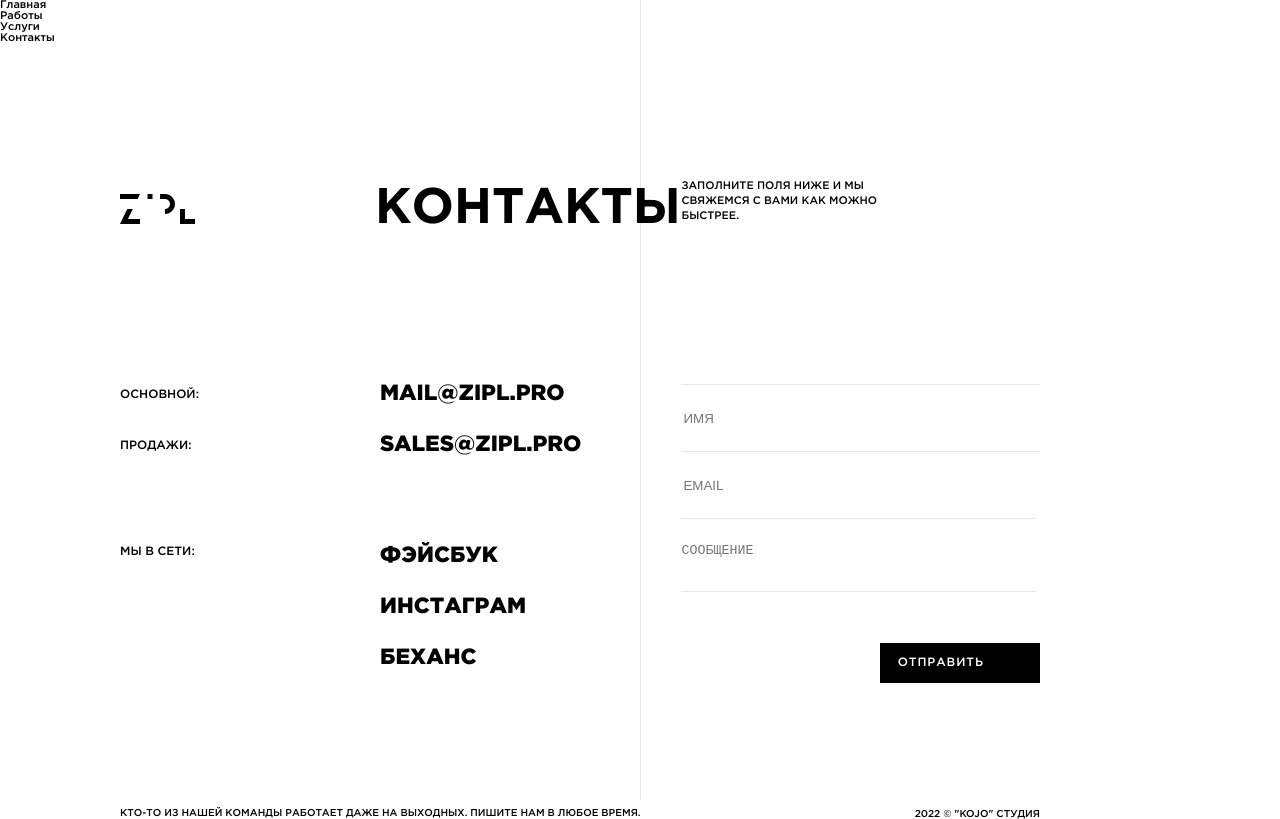
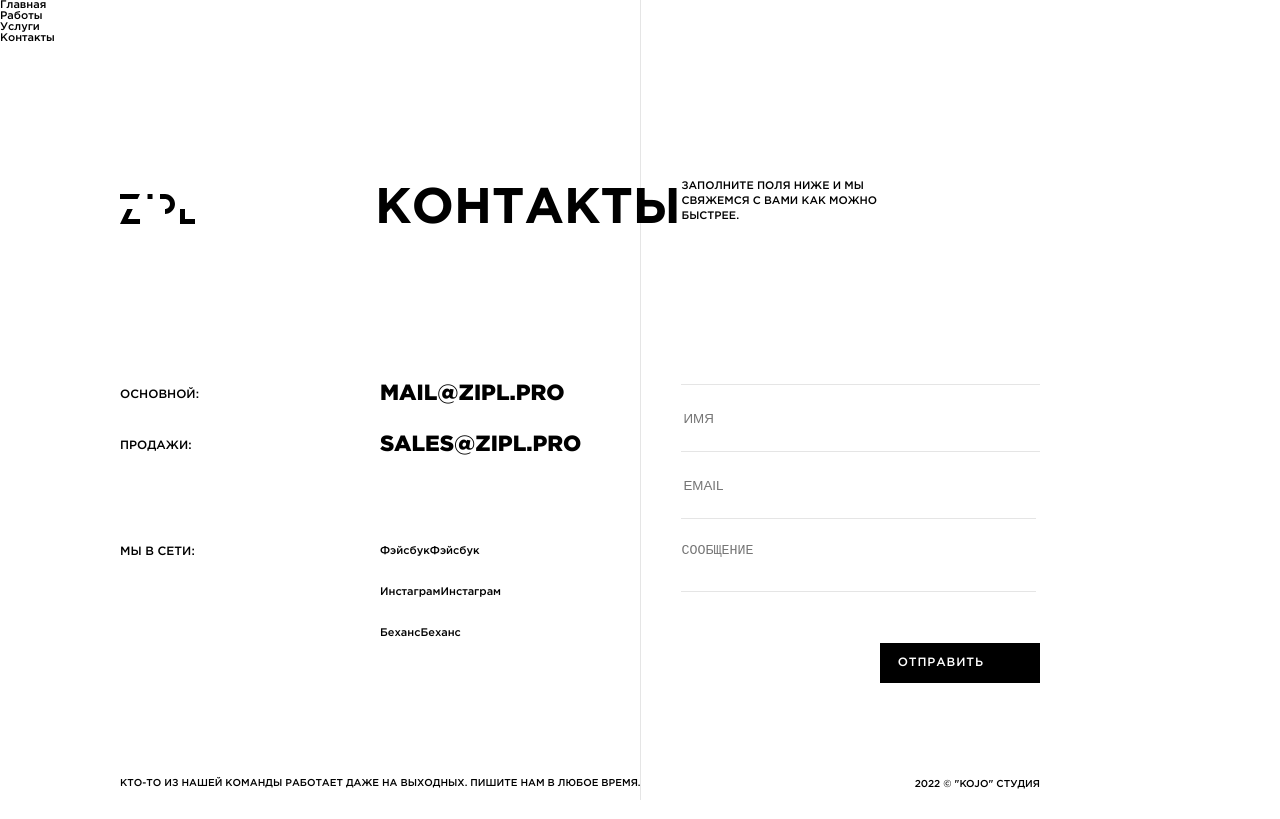
Before and after one commit to AnatolyKostarev/kojo, a React (Create React App) app: page /contacts in a window 1280 px wide. Built offline with nearby package versions, Linux system fonts and the light colour scheme.

Commit message:
Add social links for roll animation, rename classes

```diff
--- a/src/components/contacts/Contacts.jsx
+++ b/src/components/contacts/Contacts.jsx
@@ -44,12 +44,20 @@ export default function Contacts() {
                 <ul className={styles.contacts__list}>
                   {socialList.map((elem, index) => (
                     <li className={styles.contacts__row} key={index}>
-                      <div className={styles.contacts__link}>
+                      <div className={styles.contacts__links}>
                         <a
                           href={elem.href}
                           target="_blank"
                           rel="noreferrer"
-                          className={styles.contacts__item}
+                          className={styles.contacts__item_top}
+                        >
+                          {elem.social}
+                        </a>
+                        <a
+                          href={elem.href}
+                          target="_blank"
+                          rel="noreferrer"
+                          className={styles.contacts__item_bottom}
                         >
                           {elem.social}
                         </a>
```
